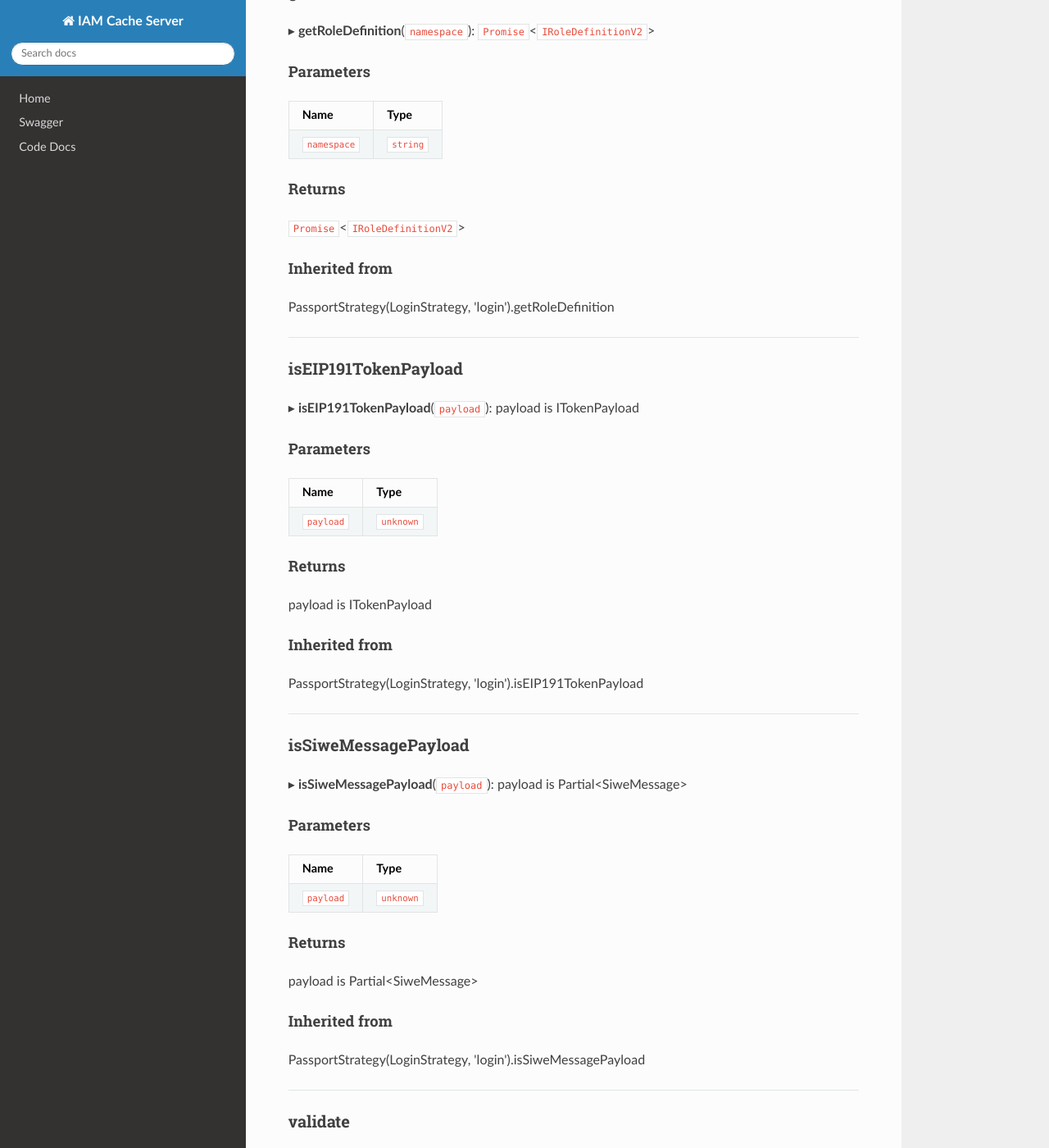
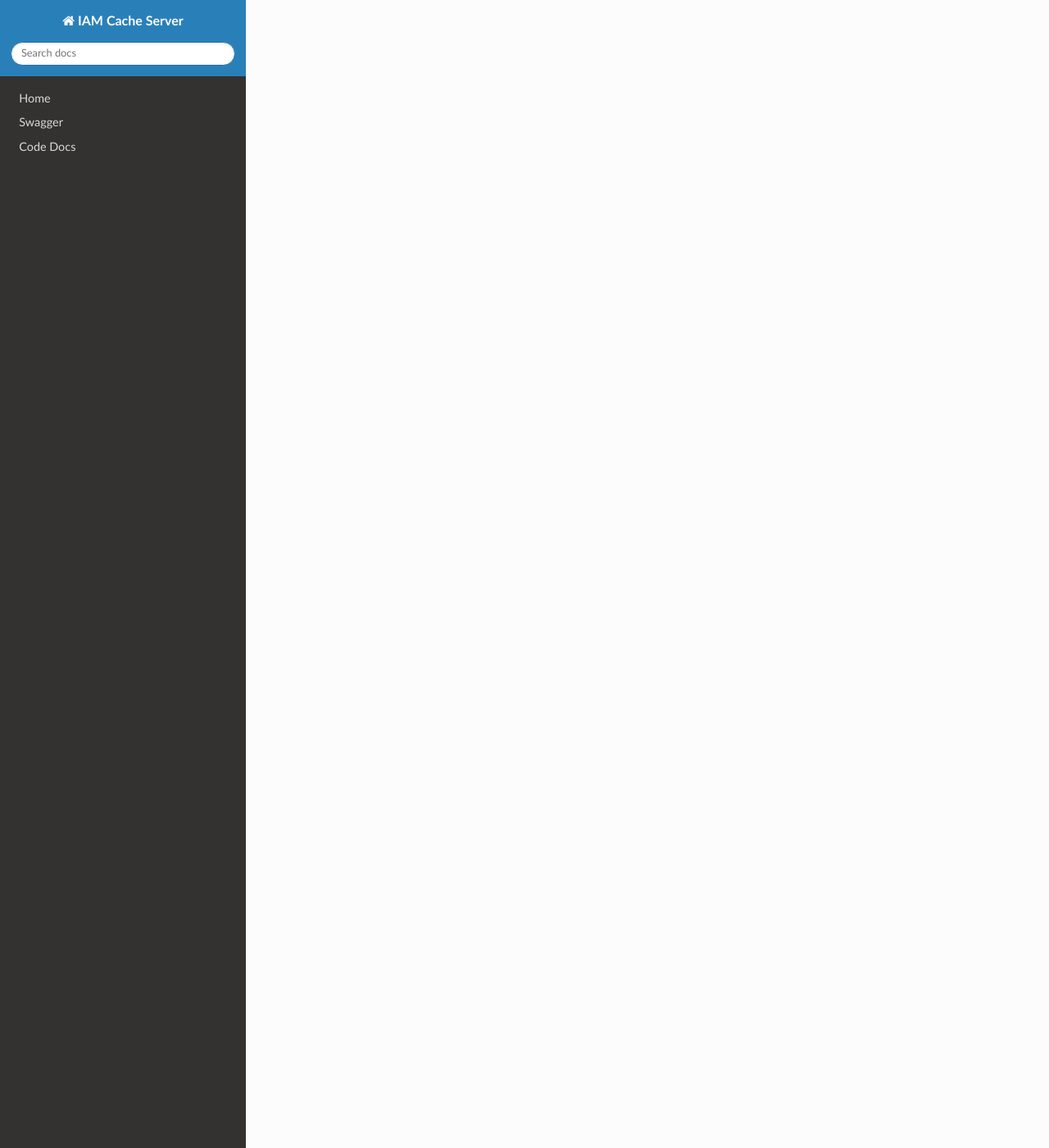
Before and after one commit to energywebfoundation/ssi-hub, an MkDocs documentation site: the page built from docs/api/classes/modules_auth_login_strategy.AuthStrategy.md, in a window 1280 px wide and 1400 px high, scrolled down 3947 px. Shown: the whole window at 82% size. Built offline with MkDocs 1.6.1, drawn with Linux system fonts in a browser that asks for light colours; nearby versions of some CDN libraries; some of the changed text lies outside the part shown.

```diff
--- a/docs/api/classes/modules_auth_login_strategy.AuthStrategy.md
+++ b/docs/api/classes/modules_auth_login_strategy.AuthStrategy.md
@@ -13,19 +13,6 @@
 ### Constructors
 
 - [constructor](modules_auth_login_strategy.AuthStrategy.md#constructor)
-
-### Methods
-
-- [authenticate](modules_auth_login_strategy.AuthStrategy.md#authenticate)
-- [decodeToken](modules_auth_login_strategy.AuthStrategy.md#decodetoken)
-- [didUnification](modules_auth_login_strategy.AuthStrategy.md#didunification)
-- [extractSiwe](modules_auth_login_strategy.AuthStrategy.md#extractsiwe)
-- [extractToken](modules_auth_login_strategy.AuthStrategy.md#extracttoken)
-- [getRoleDefinition](modules_auth_login_strategy.AuthStrategy.md#getroledefinition)
-- [isEIP191TokenPayload](modules_auth_login_strategy.AuthStrategy.md#iseip191tokenpayload)
-- [isSiweMessagePayload](modules_auth_login_strategy.AuthStrategy.md#issiwemessagepayload)
-- [validate](modules_auth_login_strategy.AuthStrategy.md#validate)
-- [verifyIssuer](modules_auth_login_strategy.AuthStrategy.md#verifyissuer)
 
 ## Constructors
 
@@ -46,213 +33,3 @@
 #### Overrides
 
 PassportStrategy(LoginStrategy, &#x27;login&#x27;).constructor
-
-## Methods
-
-### authenticate
-
-▸ **authenticate**(`req`): `void`
-
-#### Parameters
-
-| Name | Type |
-| :------ | :------ |
-| `req` | `Request`<`ParamsDictionary`, `any`, `any`, `ParsedQs`, `Record`<`string`, `any`\>\> |
-
-#### Returns
-
-`void`
-
-#### Inherited from
-
-PassportStrategy(LoginStrategy, 'login').authenticate
-
-___
-
-### decodeToken
-
-▸ **decodeToken**<`T`\>(`token`, `options?`): `T`
-
-#### Type parameters
-
-| Name |
-| :------ |
-| `T` |
-
-#### Parameters
-
-| Name | Type |
-| :------ | :------ |
-| `token` | `string` |
-| `options?` | `DecodeOptions` |
-
-#### Returns
-
-`T`
-
-#### Inherited from
-
-PassportStrategy(LoginStrategy, 'login').decodeToken
-
-___
-
-### didUnification
-
-▸ **didUnification**(`did`): `string`
-
-#### Parameters
-
-| Name | Type |
-| :------ | :------ |
-| `did` | `string` |
-
-#### Returns
-
-`string`
-
-#### Inherited from
-
-PassportStrategy(LoginStrategy, 'login').didUnification
-
-___
-
-### extractSiwe
-
-▸ **extractSiwe**(`req`): `SiweReqPayload`
-
-#### Parameters
-
-| Name | Type |
-| :------ | :------ |
-| `req` | `Request`<`ParamsDictionary`, `any`, `any`, `ParsedQs`, `Record`<`string`, `any`\>\> |
-
-#### Returns
-
-`SiweReqPayload`
-
-#### Inherited from
-
-PassportStrategy(LoginStrategy, 'login').extractSiwe
-
-___
-
-### extractToken
-
-▸ **extractToken**(`req`): `string`
-
-#### Parameters
-
-| Name | Type |
-| :------ | :------ |
-| `req` | `Request`<`ParamsDictionary`, `any`, `any`, `ParsedQs`, `Record`<`string`, `any`\>\> |
-
-#### Returns
-
-`string`
-
-#### Inherited from
-
-PassportStrategy(LoginStrategy, 'login').extractToken
-
-___
-
-### getRoleDefinition
-
-▸ **getRoleDefinition**(`namespace`): `Promise`<`IRoleDefinitionV2`\>
-
-#### Parameters
-
-| Name | Type |
-| :------ | :------ |
-| `namespace` | `string` |
-
-#### Returns
-
-`Promise`<`IRoleDefinitionV2`\>
-
-#### Inherited from
-
-PassportStrategy(LoginStrategy, 'login').getRoleDefinition
-
-___
-
-### isEIP191TokenPayload
-
-▸ **isEIP191TokenPayload**(`payload`): payload is ITokenPayload
-
-#### Parameters
-
-| Name | Type |
-| :------ | :------ |
-| `payload` | `unknown` |
-
-#### Returns
-
-payload is ITokenPayload
-
-#### Inherited from
-
-PassportStrategy(LoginStrategy, 'login').isEIP191TokenPayload
-
-___
-
-### isSiweMessagePayload
-
-▸ **isSiweMessagePayload**(`payload`): payload is Partial<SiweMessage\>
-
-#### Parameters
-
-| Name | Type |
-| :------ | :------ |
-| `payload` | `unknown` |
-
-#### Returns
-
-payload is Partial<SiweMessage\>
-
-#### Inherited from
-
-PassportStrategy(LoginStrategy, 'login').isSiweMessagePayload
-
-___
-
-### validate
-
-▸ **validate**(`token`, `payload`, `done`): `Promise`<`void`\>
-
-#### Parameters
-
-| Name | Type |
-| :------ | :------ |
-| `token` | `string` |
-| `payload` | `Partial`<`SiweMessage`\> \| `ITokenPayload` |
-| `done` | (`err?`: `Error`, `user?`: `unknown`, `info?`: `unknown`) => `void` |
-
-#### Returns
-
-`Promise`<`void`\>
-
-#### Inherited from
-
-PassportStrategy(LoginStrategy, 'login').validate
-
-___
-
-### verifyIssuer
-
-▸ **verifyIssuer**(`issuer`, `role`): `Promise`<`VerificationResult`\>
-
-#### Parameters
-
-| Name | Type |
-| :------ | :------ |
-| `issuer` | `string` |
-| `role` | `string` |
-
-#### Returns
-
-`Promise`<`VerificationResult`\>
-
-#### Inherited from
-
-PassportStrategy(LoginStrategy, 'login').verifyIssuer
```
Also changed, not shown: docs/api/classes/modules_ipfs_ipfs_service.IPFSService.md (+2 -1 lines), docs/api/classes/modules_ipfs_pin_processor.PinProcessor.md (+1 -3 lines), 1 other file.
